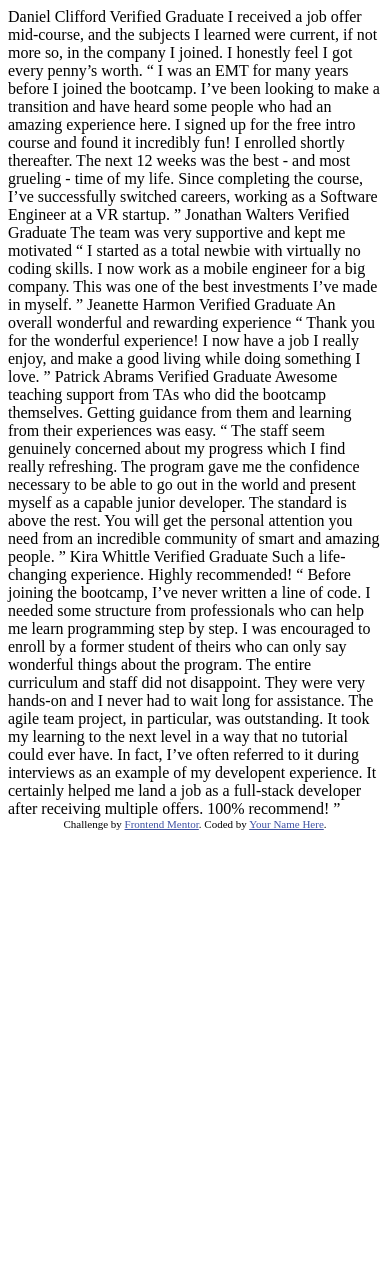
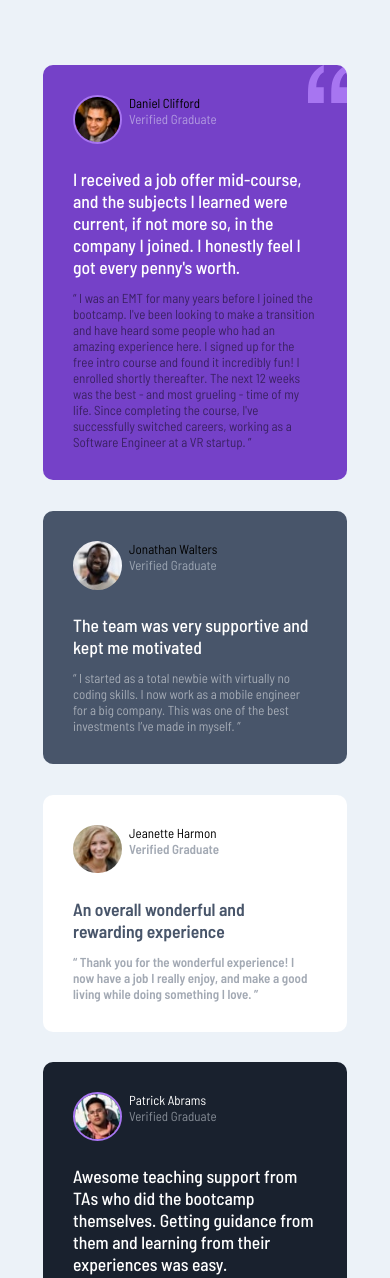
Before and after one commit to ursgol/testimonials-grid-section, a plain HTML site: page index.html in a window 390 px wide. Shown: the top 1278 px of the page. Before the commit the page ends 844 px from the top, so only its background shows below. Drawn offline with Linux system fonts and the light colour scheme.

Commit message:
Added style

```diff
--- a/index.html
+++ b/index.html
@@ -5,7 +5,7 @@
   <meta name="viewport" content="width=device-width, initial-scale=1.0"> <!-- displays site properly based on user's device -->
 
   <link rel="icon" type="image/png" sizes="32x32" href="./images/favicon-32x32.png">
-
+  <link rel="stylesheet" href="styles/style.css">
   <title>Frontend Mentor | [Challenge Name Here]</title>
 
   <!-- Feel free to remove these styles or customise in your own stylesheet 👍 -->
@@ -15,49 +15,91 @@
   </style>
 </head>
 <body>
-  Daniel Clifford
-  Verified Graduate
+  <section class="testimonial-container">
+    <div class="card card--daniel">
+      <div class="card__name-image">
+        <img src="images/image-daniel.jpg" alt="image-daniel" class="card__image">
+        <div class="card__name--name">
+          <p>Daniel Clifford</p>
+          <div class="card__name-image--verified">Verified Graduate</div>
+        </div>
+      </div>
+     <div class="card__feedback">
+      <p class="card__feedback--intro">I received a job offer mid-course, and the subjects I learned were current, if not more so,
+        in the company I joined. I honestly feel I got every penny's worth.</p>
 
-  I received a job offer mid-course, and the subjects I learned were current, if not more so,
-  in the company I joined. I honestly feel I got every penny’s worth.
-
-  “ I was an EMT for many years before I joined the bootcamp. I’ve been looking to make a
+      <p class="card__feedback--testimonial">“ I was an EMT for many years before I joined the bootcamp. I've been looking to make a
         transition and have heard some people who had an amazing experience here. I signed up
         for the free intro course and found it incredibly fun! I enrolled shortly thereafter.
         The next 12 weeks was the best - and most grueling - time of my life. Since completing
-  the course, I’ve successfully switched careers, working as a Software Engineer at a VR startup. ”
+        the course, I've successfully switched careers, working as a Software Engineer at a VR startup. ”</p>
+     </div>
+    </div>
 
-  Jonathan Walters
-  Verified Graduate
-
-  The team was very supportive and kept me motivated
-
+  <div class="card card--jonathan">
+    <div class="card__name-image">
+      <img src="images/image-jonathan.jpg" alt="image-jonathan" class="card__image img-no-border">
+      <div class="card__name--name">
+        <p>Jonathan Walters</p>
+        <div class="card__name-image--verified">Verified Graduate</div>
+      </div>
+    </div>
+    <div class="card__feedback">
+        <p class="card__feedback--intro">The team was very supportive and kept me motivated
+        </p>
+        <p class="card__feedback--testimonial testimonial--white">
           “ I started as a total newbie with virtually no coding skills. I now work as a mobile engineer
           for a big company. This was one of the best investments I’ve made in myself. ”
-
-  Jeanette Harmon
-  Verified Graduate
-
-  An overall wonderful and rewarding experience
-
+        </p>
+    </div>
+  </div>
+  <div class="card card--jeanette">
+    <div class="card__name-image">
+      <img src="images/image-jeanette.jpg" alt="image-jeanette" class="card__image img-no-border">
+      <div class="card__name--name">
+          <p>Jeanette Harmon</p>
+          <div class="card__name-image--verified white-blue-reverse">Verified Graduate</div>
+      </div>
+    </div>
+      <div class="card__feedback">
+          <p class="card__feedback--intro white-blue-reverse">
+          An overall wonderful and rewarding experience</p>
+          <p class="card__feedback--testimonial white-blue-reverse">
           “ Thank you for the wonderful experience! I now have a job I really enjoy, and make a good living
-  while doing something I love. ”
-
-  Patrick Abrams
-  Verified Graduate
-
+          while doing something I love. ”</p>
+      </div>
+  </div>
+ <div class="card card--patrick">
+      <div class="card__name-image">
+          <img src="images/image-patrick.jpg" alt="image-patrick" class="card__image">
+          <div class="card__name--name">
+              <p class="testimonial--white">Patrick Abrams</p>
+              <div class="card__name-image--verified">Verified Graduate</div>
+          </div>
+      </div>
+        <div class="card__feedback">
+          <p class="card__feedback--intro">
           Awesome teaching support from TAs who did the bootcamp themselves. Getting guidance from them and
-  learning from their experiences was easy.
-
+          learning from their experiences was easy.</p>
+          <p class="card__feedback--testimonial testimonial--white">
           “ The staff seem genuinely concerned about my progress which I find really refreshing. The program
           gave me the confidence necessary to be able to go out in the world and present myself as a capable
           junior developer. The standard is above the rest. You will get the personal attention you need from
-  an incredible community of smart and amazing people. ”
-
-  Kira Whittle
-  Verified Graduate
-
-  Such a life-changing experience. Highly recommended!
+          an incredible community of smart and amazing people. ”</p>
+        </div>
+ </div>
+  <div class="card card--kira">
+    <div class="card__name-image">
+      <img src="images/image-kira.jpg" alt="image-kira" class="card__image img-no-border">
+      <div class="card__name--name">
+          <p>Kira Whittle</p>
+          <div class="card__name-image--verified white-blue-reverse">Verified Graduate</div>
+        </div>
+      </div>
+    <div class="card__feedback">
+      <p class="card__feedback--intro white-blue-reverse">
+    Such a life-changing experience. Highly recommended!</p>
+    <p class="card__feedback--testimonial white-blue-reverse">
 
     “ Before joining the bootcamp, I’ve never written a line of code. I needed some structure from
     professionals who can help me learn programming step by step. I was encouraged to enroll by a former
@@ -66,11 +108,15 @@
     project, in particular, was outstanding. It took my learning to the next level in a way that no tutorial
     could ever have. In fact, I’ve often referred to it during interviews as an example of my developent
     experience. It certainly helped me land a job as a full-stack developer after receiving multiple offers.
-  100% recommend! ”
+    100% recommend! ”</p>
+    </div>
+  </div>
 
-  <div class="attribution">
+
+</section>
+  <footer class="attribution">
     Challenge by <a href="https://www.frontendmentor.io?ref=challenge" target="_blank">Frontend Mentor</a>.
-    Coded by <a href="#">Your Name Here</a>.
-  </div>
+    Coded by <a href="#">UrsGol</a>.
+  </footer>
 </body>
 </html>
--- /dev/null
+++ b/styles/style.css
@@ -0,0 +1,165 @@
+@import url('https://fonts.googleapis.com/css2?family=Barlow+Semi+Condensed:ital,wght@0,100;0,200;0,300;0,400;0,500;0,600;0,700;0,800;0,900;1,100;1,200;1,300;1,400;1,500;1,600;1,700;1,800;1,900&display=swap');
+
+*{
+    padding: 0;
+    margin: 0;
+    box-sizing: border-box;
+}
+
+:root{
+    --primary-moderate-violet-color: hsl(263, 55%, 52%);
+    --primary-grayish-blue-color: hsl(217, 19%, 35%);
+    --primary-blackish-blue-color: hsl(219, 29%, 14%);
+    --primary-white-color: hsl(0, 0%, 100%);
+    --primary-light-purple-color: #A775F1;
+
+    --neutral-light-gray-color: hsl(0, 0%, 81%);
+    --neutral-light-grayish-color: hsl(210, 46%, 95%);
+}
+
+body{
+    font-family: "Barlow Semi Condensed", sans-serif;
+    font-size: 13px;
+    display: flex;
+    flex-direction: column;
+    align-items: center;
+    background-color: var(--neutral-light-grayish-color);
+
+}
+
+/* ---- section testimonials -- */
+
+.testimonial-container{
+    max-width: 320px;
+    padding: 65px 8px;
+}
+
+.card{
+    border-radius: 10px;
+    padding: 30px;
+    margin-bottom:10%;
+}
+
+.card--daniel{
+    background-color: var(--primary-moderate-violet-color);
+    background-image: url('../images/bg-pattern-quotation.svg');
+    background-repeat: no-repeat;
+    background-position: top right;
+    background-size:10vw;
+}
+
+.card--jonathan{
+    background-color: var(--primary-grayish-blue-color);
+}
+
+.card--jeanette,
+.card--kira{
+    background-color: var(--primary-white-color);
+}
+
+.card--patrick{
+    background-color: var(--primary-blackish-blue-color);
+}
+
+.card__name{
+    margin-right: 10%;
+}
+
+.card__name--name{
+    margin-left: 3%;
+}
+
+.card__name-image{
+    display: flex;
+
+}
+
+.card__image{
+    border-radius: 50%;
+    border: 2px solid var(--primary-light-purple-color);
+    margin-bottom: 10%;
+    max-width: 20%;
+}
+
+.card__name p{
+    color: var(--neutral-light-gray-color);
+}
+
+.card__name-image--verified{
+    color: var(--neutral-light-grayish-color);
+    opacity: .5;
+}
+
+.card__feedback{
+    display: flex;
+    flex-direction: column;
+    justify-content:space-evenly;
+}
+
+.card__feedback--intro{
+    color: var(--primary-white-color);
+    font-weight: 500;
+    font-size: 1.1rem;
+}
+
+.card__feedback--testimonial{
+    margin-top: 5%;
+    opacity: .5;
+}
+
+.testimonial--white{
+    color: var(--primary-white-color);
+}
+
+.white-blue-reverse{
+    color: var(--primary-grayish-blue-color);
+    font-weight: 600;
+
+}
+
+.img-no-border{
+    border: none;
+}
+
+@media only screen and (min-width: 1440px){
+   .testimonial-container{
+    max-width: 70vw;
+    max-height: 70vh;
+    display: grid;
+    grid-template-columns: 1fr 1fr 1fr 1fr;
+    grid-template-rows: 1fr 1fr;
+    }
+
+    .card{
+        margin: 3%;
+        box-shadow: 2p 2px 2px black;
+    }
+    .card--daniel{
+        grid-column: 1/span 2;
+        grid-row: 1;
+    }
+
+    .card--jeanette{
+        grid-column: 1;
+        grid-row: 2;
+    }
+
+    .card--patrick{
+        grid-column: 2/span 2;
+        grid-row: 2;
+    }
+
+
+    .card--jonathan{
+        grid-column: 3;
+    }
+    .card--kira{
+        grid-column: 4;
+        grid-row: 1/span 2;
+    }
+
+    footer{
+        margin-top: 20%;
+    }
+
+}
```
Also changed, not shown: 2 other files. Lines whose indentation alone changed are shown as unchanged.
